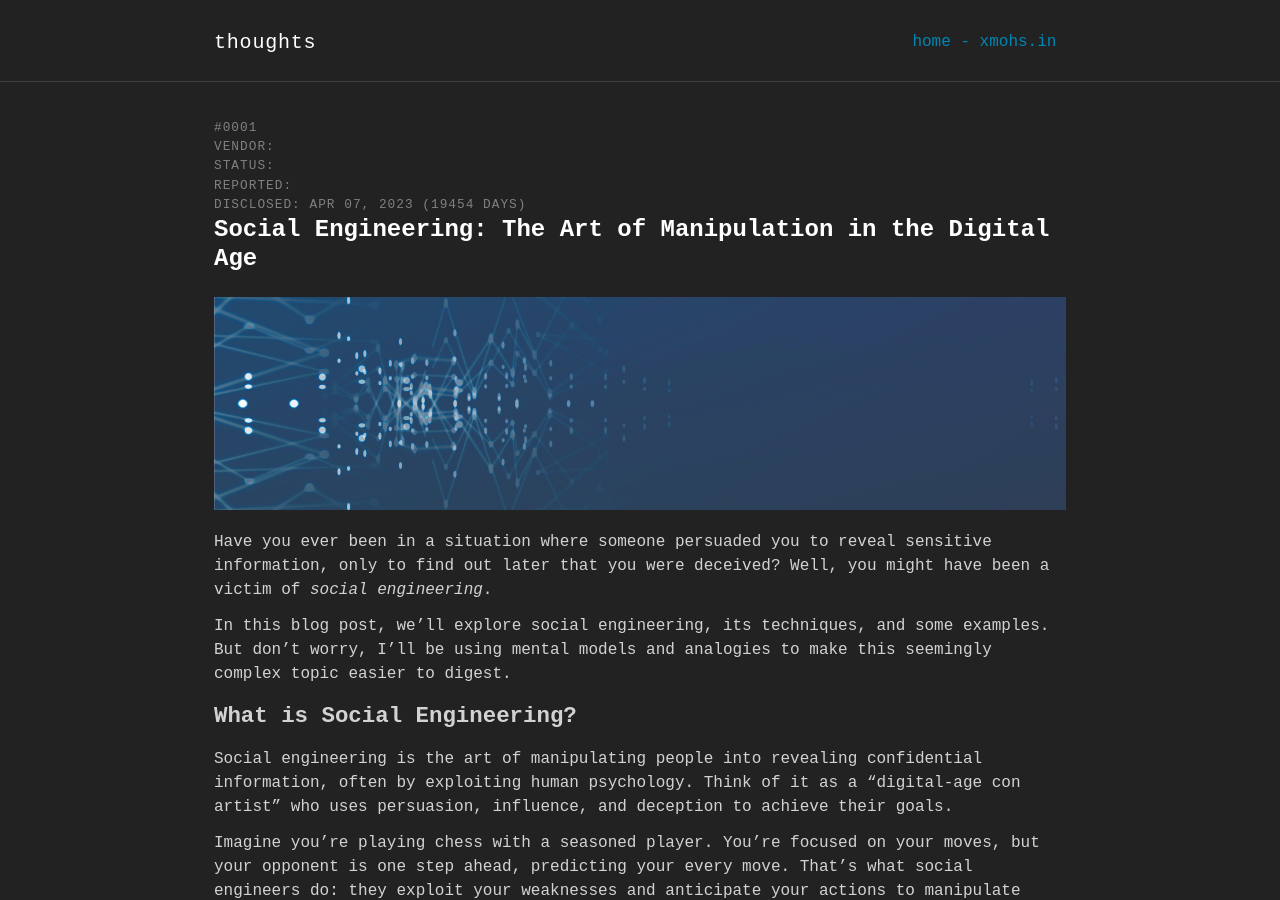
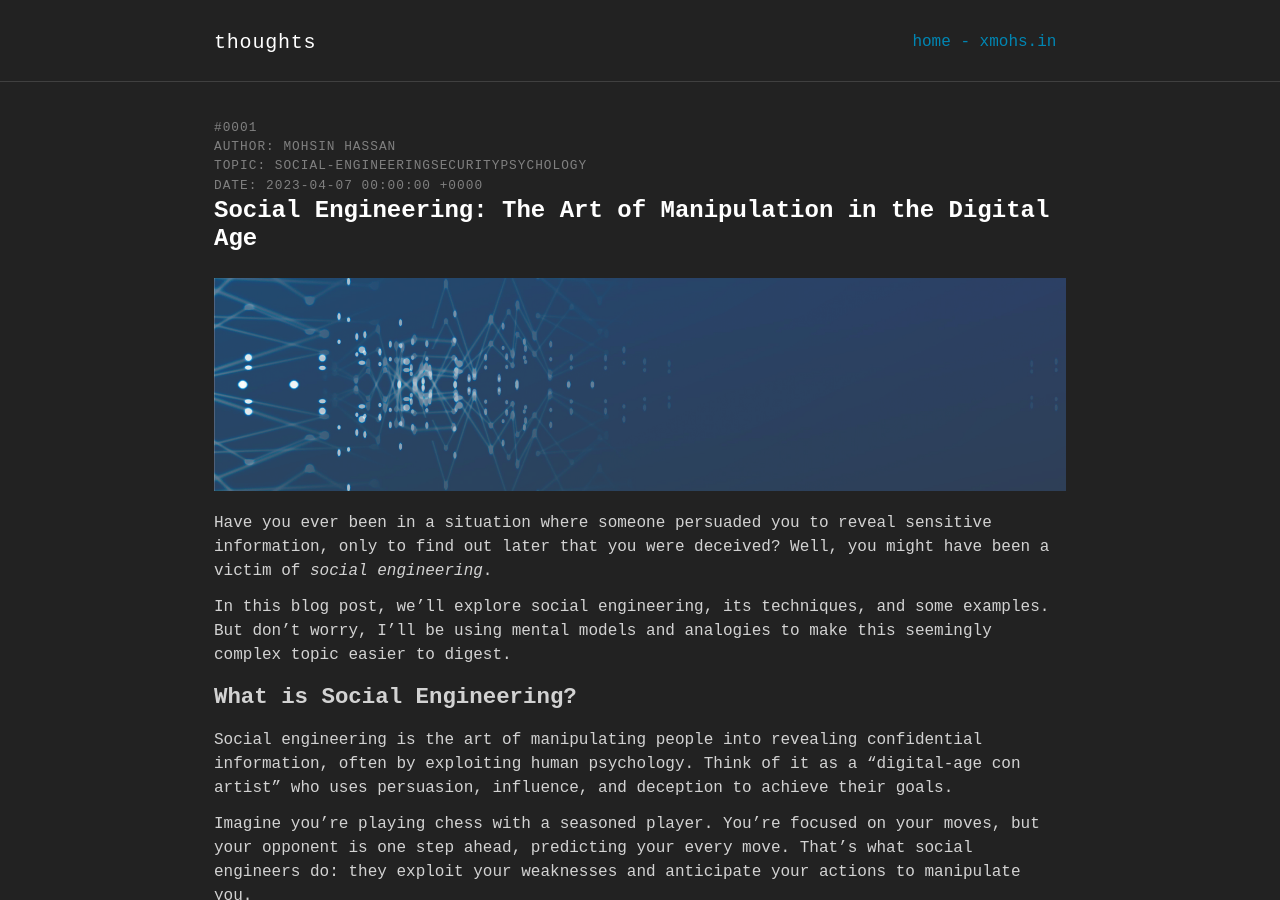
Before and after one commit to mhassan1219/blog.xmohs.in, a Jekyll site: the page built from _posts/2023-04-07-0001.md, in a window 1280 px wide and 900 px high. Built offline with Jekyll 4.4.1, drawn with Linux system fonts in a browser that asks for light colours; some web fonts are replaced.

Commit message:
updated post layout

```diff
--- a/_layouts/post.html
+++ b/_layouts/post.html
@@ -12,10 +12,9 @@ layout: default
   <header class="post-header">
     <p class="post-meta">
         <span>#{{ page.slug }}</span><br/>
-        <span>Vendor: {{ page.vendor }}</span><br/>
-        <span>Status: {{ page.status }}</span><br/>
-        <span>Reported: {{ page.reported | date: "%b %d, %Y" }}</span><br/>
-        <span>Disclosed: </span><time datetime="{{ page.date | date_to_xmlschema }}" itemprop="datePublished">{{ page.date | date: "%b %d, %Y" }}</time> ({{ daysSince }} days)
+        <span>Author: {{ page.author }}</span><br/>
+        <span>Topic: {{ page.tags }}</span><br/>
+        <span>Date: {{ page.date }}</span><br/>
     </p>
     <h1 class="post-title" itemprop="name headline">{{ page.title }}</h1>
   </header>
--- a/_posts/2023-04-07-0001.md
+++ b/_posts/2023-04-07-0001.md
@@ -2,6 +2,9 @@
 layout: post
 slug: "0001"
 title: "Social Engineering: The Art of Manipulation in the Digital Age"
+author: "Mohsin Hassan"
+date: 2023-04-07
+tags: [social-engineering, security, psychology]
 ---
 
 
```
